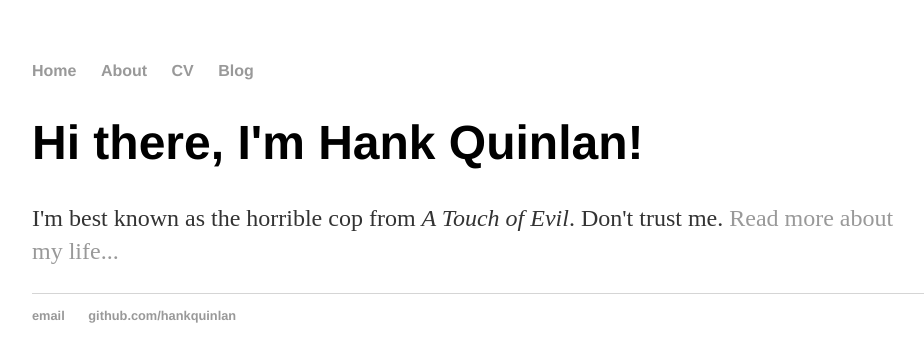
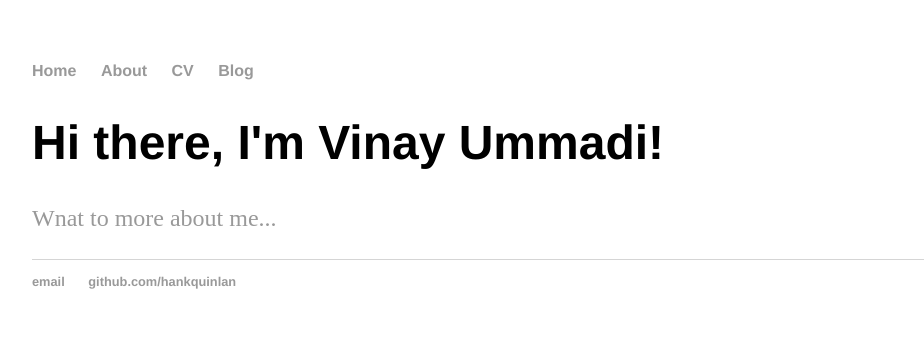
Before and after one commit to ummadiviany/ummadiviany.github.io, a Jekyll site: the page built from index.html, in a window 1280 px wide. Shown: the top 362 px of the page, without its empty margins (160-1084 px from the left). Built offline with Jekyll 4.4.1, drawn with Linux system fonts in a browser that asks for light colours.

Commit message:
Update index.html

```diff
--- a/index.html
+++ b/index.html
@@ -1,9 +1,9 @@
 ---
 layout: default
-title: Hank Quinlan, Horrible Cop
+title: VINAY UMMADI's, Portfolio
 ---
 
 		<div class="blurb">
-			<h1>Hi there, I'm Hank Quinlan!</h1>
-			<p>I'm best known as the horrible cop from <em>A Touch of Evil</em>. Don't trust me. <a href="/about">Read more about my life...</a></p>
+			<h1>Hi there, I'm Vinay Ummadi!</h1>
+			<p><a href="/about">Wnat to more about me...</a></p>
 		</div>
```
